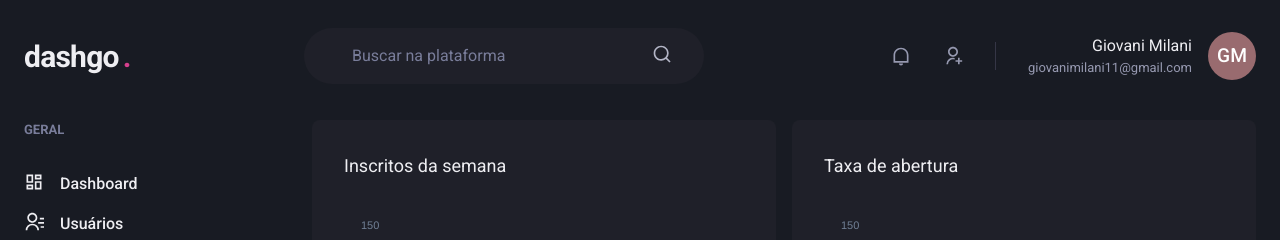
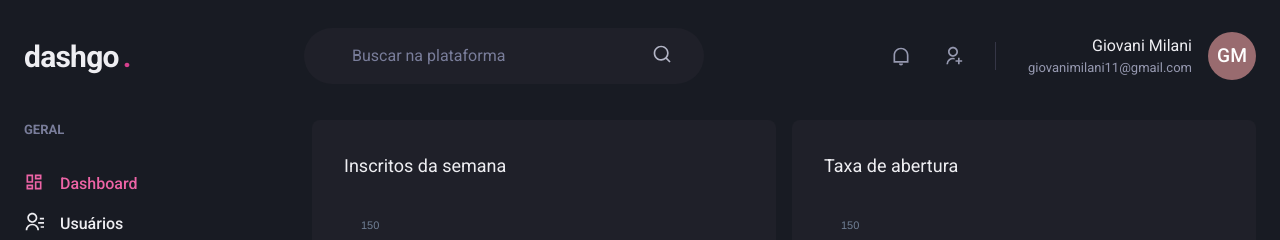
Before and after one commit to GiovaniHMilani/dashgo-ignite, a Next.js app: page /dashboard in a window 1280 px wide. Shown: the top 240 px of the page. Built offline with nearby package versions, Linux system fonts and the light colour scheme.

Commit message:
flag which menu item i am on

```diff
--- /dev/null
+++ b/src/components/ActiveLink/index.tsx
@@ -0,0 +1,35 @@
+import Link, { LinkProps } from "next/link";
+import { useRouter } from "next/router";
+import { cloneElement, ReactElement } from "react";
+
+interface ActiveLinkProps extends LinkProps {
+  children: ReactElement;
+  shouldMatchExactHref?: boolean;
+}
+
+export function ActiveLink({
+  children,
+  shouldMatchExactHref = false,
+  ...rest
+}: ActiveLinkProps) {
+  const { asPath } = useRouter();
+
+  let isActive = false;
+
+  if (shouldMatchExactHref && (asPath === rest.href || asPath === rest.as)) {
+    isActive = true;
+  }
+
+  if (
+    !shouldMatchExactHref &&
+    (asPath.startsWith(String(rest.href)) || asPath.startsWith(String(rest.as)))
+  ) {
+    isActive = true;
+  }
+
+  return (
+    <Link {...rest}>
+      {cloneElement(children, { color: isActive ? "pink.400" : "gray.50" })}
+    </Link>
+  );
+}
--- a/src/components/Sidebar/NavLink.tsx
+++ b/src/components/Sidebar/NavLink.tsx
@@ -5,7 +5,7 @@
   LinkProps as ChakraLinkProps,
 } from "@chakra-ui/react";
 import { ElementType } from "react";
-import Link from "next/link";
+import { ActiveLink } from "../ActiveLink";
 
 interface NavLinkProps extends ChakraLinkProps {
   children: string;
@@ -15,13 +15,13 @@
 
 export function NavLink({ children, icon, href, ...rest }: NavLinkProps) {
   return (
-    <Link href={href} passHref>
+    <ActiveLink href={href} passHref>
       <ChakraLink display="flex" align="center" {...rest}>
         <Icon as={icon} fontSize="20" />
         <Text ml="4" fontWeight="medium">
           {children}
         </Text>
       </ChakraLink>
-    </Link>
+    </ActiveLink>
   );
 }
```
